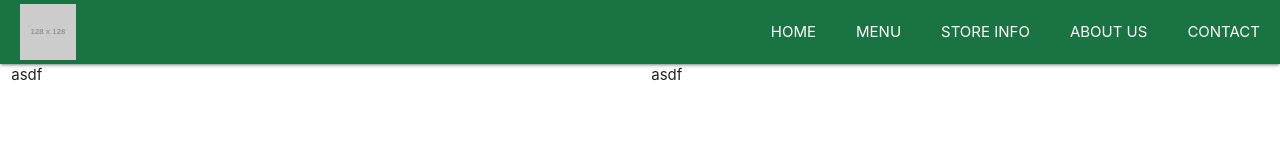
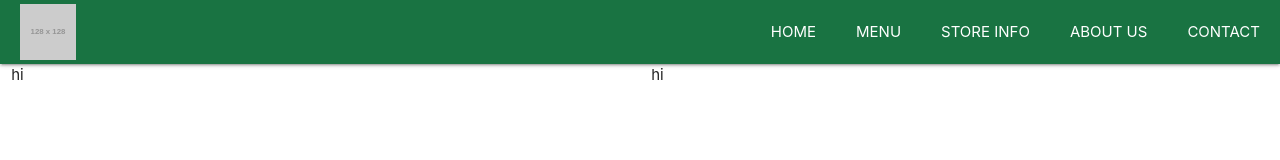
Before and after one commit to RealTayy/phonow-v2, a React (Create React App) app in the folder client/: page / in a window 1280 px wide. Shown: the top 160 px of the page. Built offline with nearby package versions, Linux system fonts and the light colour scheme.

Commit message:
add props to ContentContainer

```diff
--- a/client/src/components/Container/ContentContainer.js
+++ b/client/src/components/Container/ContentContainer.js
@@ -4,13 +4,13 @@ import './ContentContainer.css';
 export class ContentContainer extends Component {
 	render() {
 		return (
-			<div className="_ContentContainer">
+			<div className="_ContentContainer" >
 				<div className="cc-row row">
 					<div className="left-container col s12 m6">
-						asdf
+						{this.props.leftContainerContent}
 					</div>
 					<div className="right-container col s12 m6">
-						asdf
+						{this.props.rightContainerContent}
 					</div>
 				</div>
 			</div>
--- a/client/src/pages/home/Home.js
+++ b/client/src/pages/home/Home.js
@@ -5,7 +5,14 @@ export class Home extends Component {
   render() {
     return (
       <div>
-        <ContentContainer />
+        <ContentContainer
+          leftContainerContent={
+            <div>hi</div>
+          }
+          rightContainerContent={
+            <div>hi</div>
+          }
+        />
       </div>
     )
   }
```
